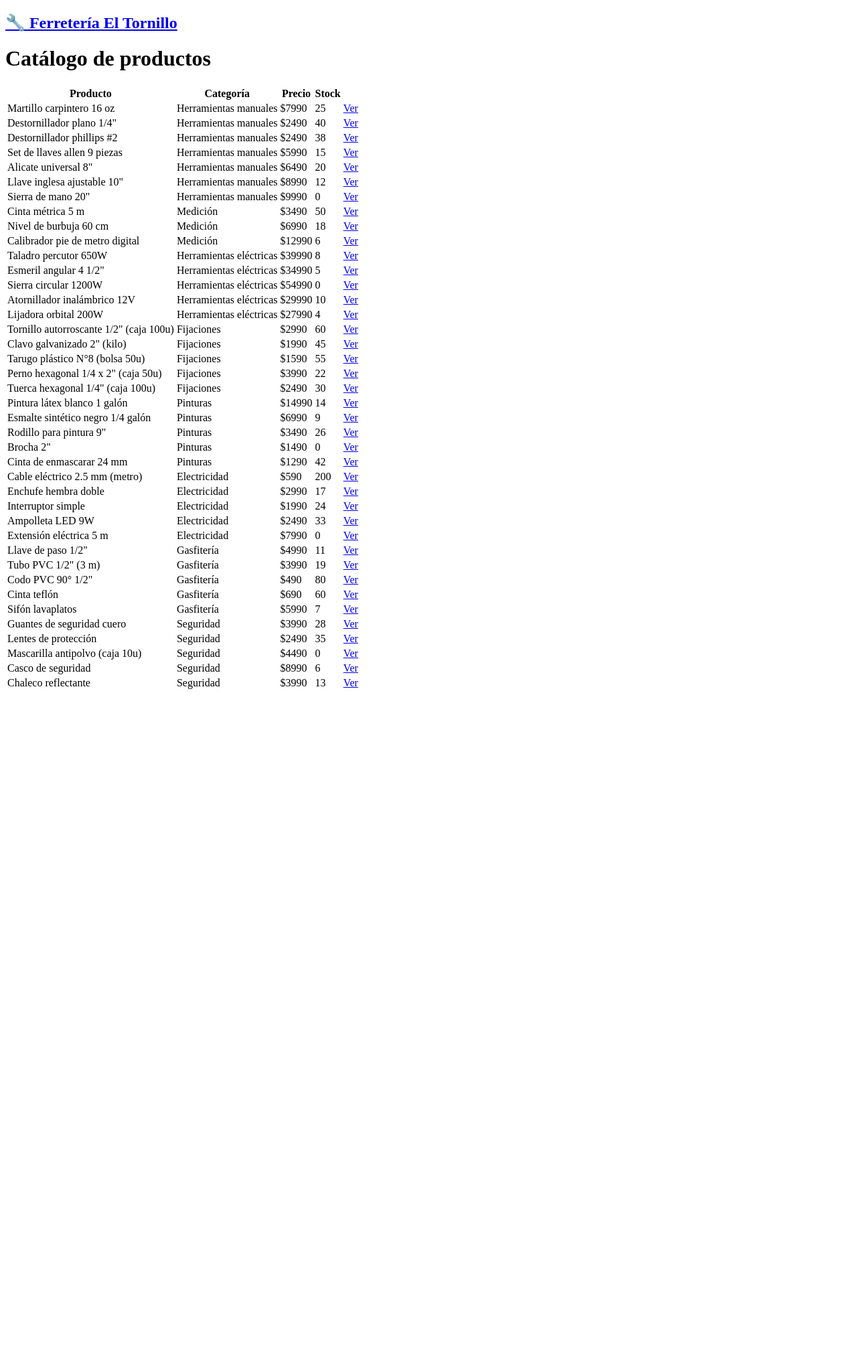
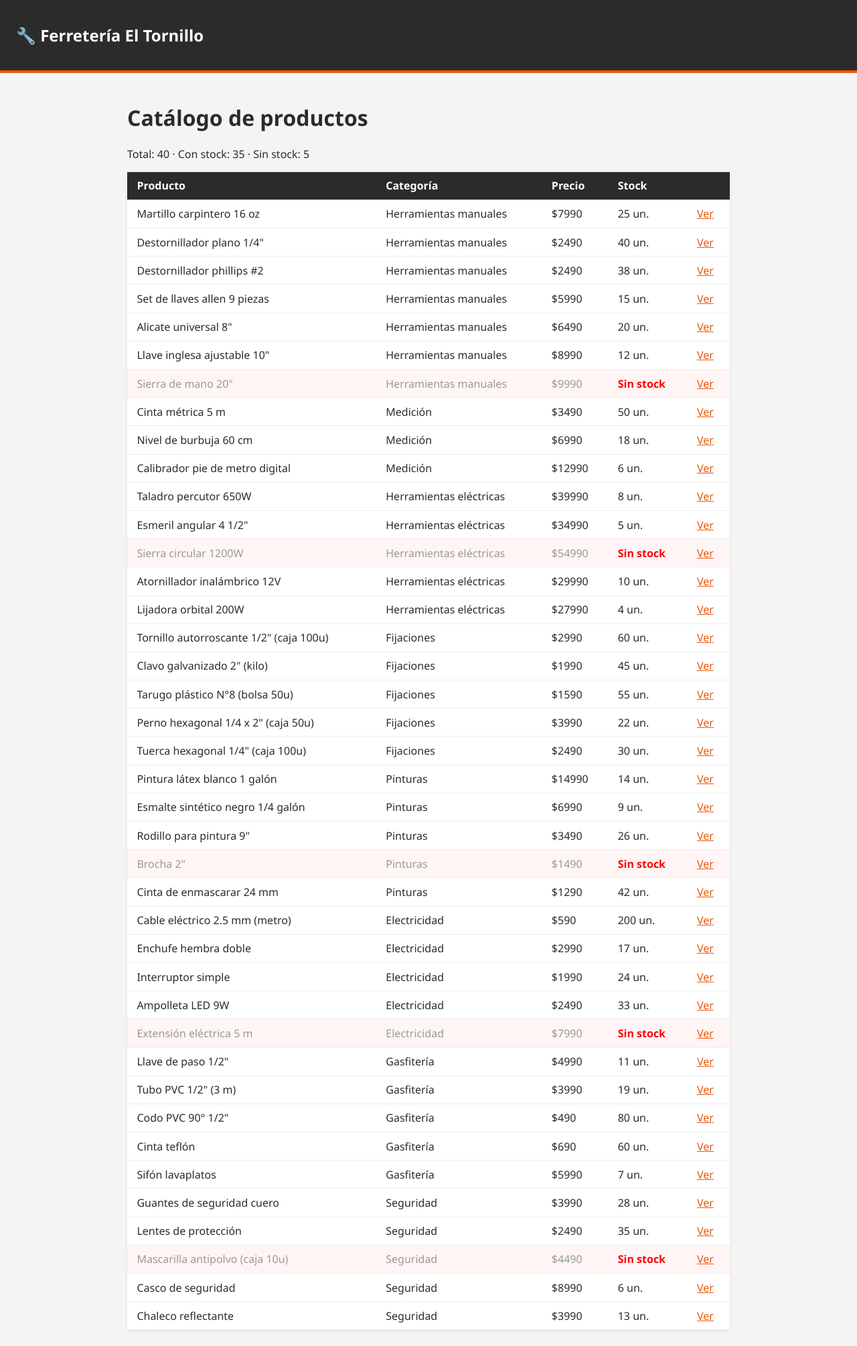
Before and after one commit to BastianTF/Figueroa-ti3041--eva1-, a Django app: page / in a window 1280 px wide. Shown: the whole page at 67% size. Before the commit the page ends 1029 px from the top, so only its background shows below. Run offline with Django 5.2, Linux system fonts and the light colour scheme.

Commit message:
etapa-3-mejoras

```diff
--- /dev/null
+++ b/catalogo/static/catalogo/estilos.css
@@ -0,0 +1,59 @@
+:root {
+    --naranja: #e8590c;
+    --gris-oscuro: #2b2b2b;
+    --gris-claro: #f4f4f4;
+    --verde: #2f9e44;
+    --rojo: #c92a2a;
+}
+
+body {
+    margin: 0;
+    font-family: "Segoe UI", Arial, sans-serif;
+    background: var(--gris-claro);
+    color: var(--gris-oscuro);
+}
+
+header {
+    background: var(--gris-oscuro);
+    color: white;
+    padding: 1rem 1.5rem;
+    border-bottom: 4px solid var(--naranja);
+}
+
+header a {
+    color: white;
+    text-decoration: none;
+}
+
+main {
+    max-width: 900px;
+    margin: 0 auto;
+    padding: 1.5rem;
+}
+
+table {
+    width: 100%;
+    border-collapse: collapse;
+    background: white;
+    box-shadow: 0 1px 4px rgba(0,0,0,0.1);
+}
+
+th, td {
+    text-align: left;
+    padding: 0.6rem 0.9rem;
+    border-bottom: 1px solid #eee;
+}
+
+th {
+    background: var(--gris-oscuro);
+    color: white;
+}
+
+.fila--sin-stock {
+    background: #fff5f5;
+    color: #999;
+}
+
+a {
+    color: var(--naranja);
+}
--- a/catalogo/templates/catalogo/base.html
+++ b/catalogo/templates/catalogo/base.html
@@ -1,8 +1,10 @@
+{% load static %}
 <!DOCTYPE html>
 <html lang="es">
 <head>
     <meta charset="UTF-8">
     <title>{% block titulo %}Ferretería El Tornillo{% endblock %}</title>
+    <link rel="stylesheet" href="{% static 'catalogo/estilos.css' %}">
 </head>
 <body>
     <header>
--- a/catalogo/templates/catalogo/lista.html
+++ b/catalogo/templates/catalogo/lista.html
@@ -2,17 +2,30 @@
 {% block titulo %}Catálogo{% endblock %}
 {% block contenido %}
     <h1>Catálogo de productos</h1>
+
+    <p>
+        Total: {{ total_productos }} ·
+        Con stock: {{ total_con_stock }} ·
+        Sin stock: {{ total_sin_stock }}
+    </p>
+
     <table>
         <thead>
             <tr><th>Producto</th><th>Categoría</th><th>Precio</th><th>Stock</th><th></th></tr>
         </thead>
         <tbody>
             {% for producto in productos %}
-            <tr>
+            <tr class="{% if producto.stock == 0 %}fila--sin-stock{% endif %}">
                 <td>{{ producto.nombre }}</td>
                 <td>{{ producto.categoria }}</td>
                 <td>${{ producto.precio }}</td>
-                <td>{{ producto.stock }}</td>
+                <td>
+                    {% if producto.stock == 0 %}
+                        <strong style="color:red;">Sin stock</strong>
+                    {% else %}
+                        {{ producto.stock }} un.
+                    {% endif %}
+                </td>
                 <td><a href="{% url 'catalogo:detalle' producto.id %}">Ver</a></td>
             </tr>
             {% endfor %}
--- a/catalogo/views.py
+++ b/catalogo/views.py
@@ -14,7 +14,16 @@ def cargar_productos():
 
 def lista(request):
     productos = cargar_productos()
-    return render(request, "catalogo/lista.html", {"productos": productos})
+    total_productos = len(productos)
+    total_con_stock = sum(1 for p in productos if p["stock"] > 0)
+
+    contexto = {
+        "productos": productos,
+        "total_productos": total_productos,
+        "total_con_stock": total_con_stock,
+        "total_sin_stock": total_productos - total_con_stock,
+    }
+    return render(request, "catalogo/lista.html", contexto)
 
 
 def detalle(request, producto_id):
```
Also changed, not shown: catalogo/templates/catalogo/detalle.html (renamed from catalogo/templates/detalle.html).
